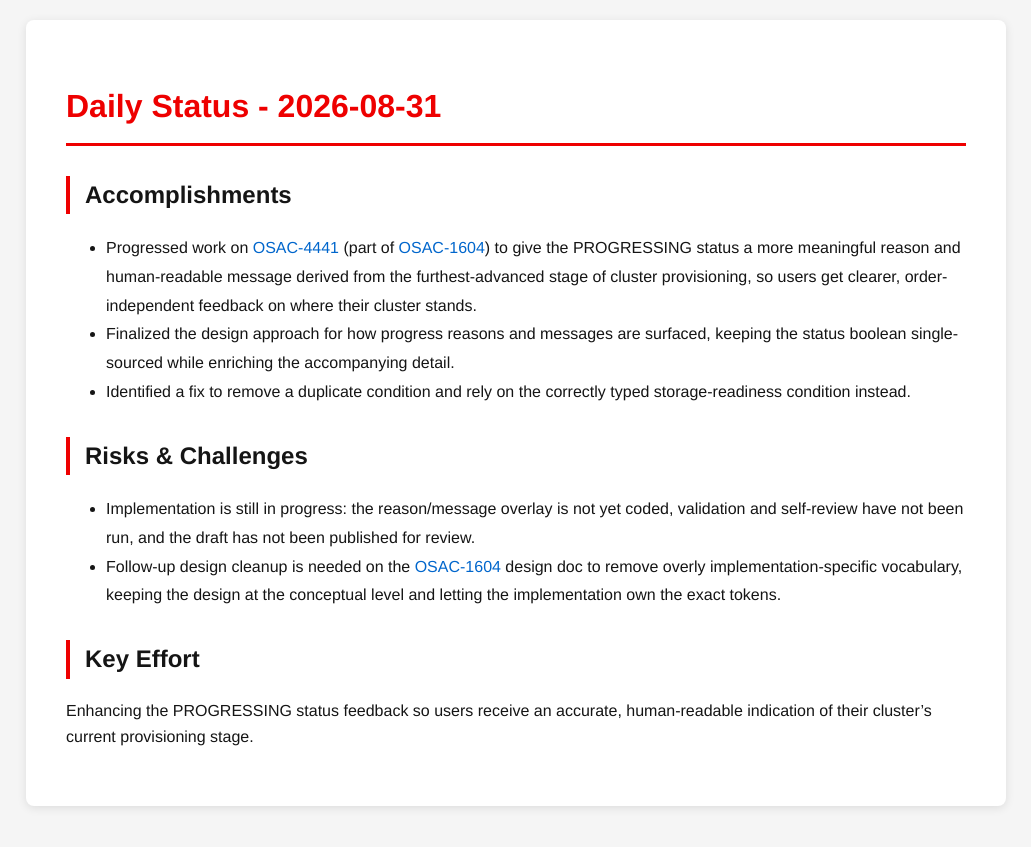
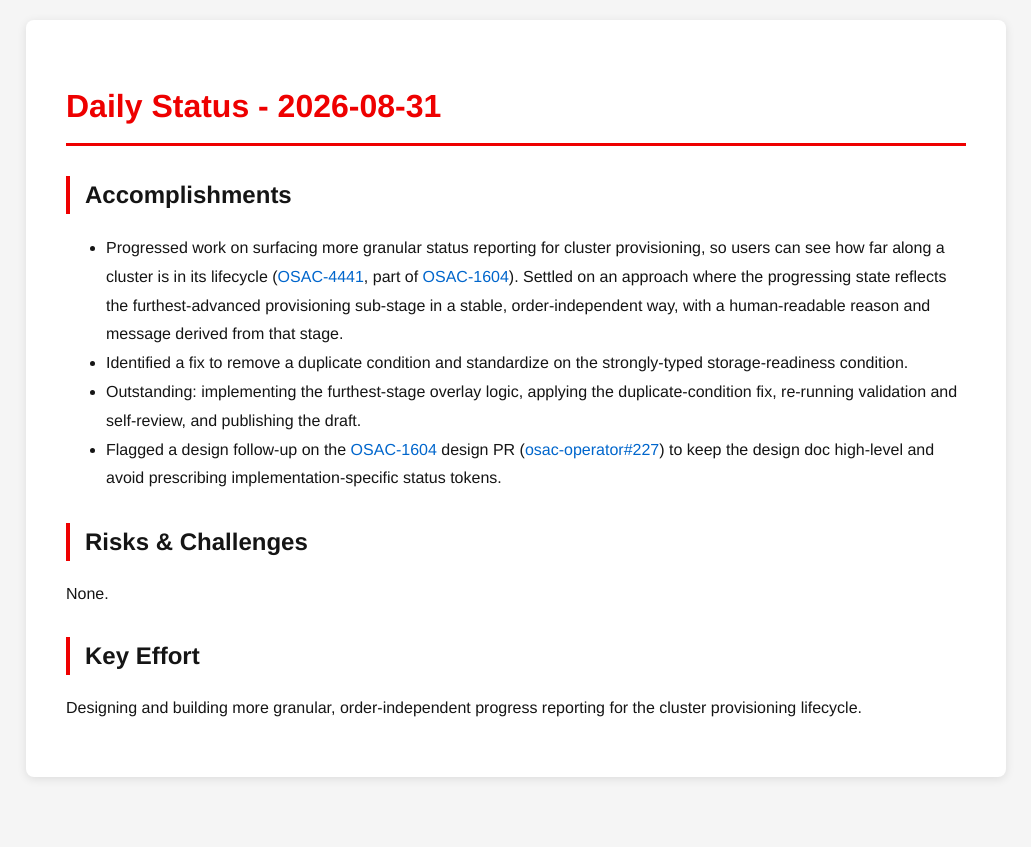
Before and after one commit to tzvatot/daily-status, a Jekyll site: the page built from 2026-08-31.md, in a window 1280 px wide. Shown: the top 847 px of the page, without its empty margins (124-1155 px from the left). Built offline with Jekyll 4.4.1, drawn with Linux system fonts in a browser that asks for light colours.

Commit message:
Daily status update - 2026-08-31

```diff
--- a/2026-08-31.md
+++ b/2026-08-31.md
@@ -7,13 +7,13 @@ date: 2026-08-31
 # Daily Status - 2026-08-31
 
 ## Accomplishments
-- Progressed work on [OSAC-4441](https://redhat.atlassian.net/browse/OSAC-4441) (part of [OSAC-1604](https://redhat.atlassian.net/browse/OSAC-1604)) to give the PROGRESSING status a more meaningful reason and human-readable message derived from the furthest-advanced stage of cluster provisioning, so users get clearer, order-independent feedback on where their cluster stands.
-- Finalized the design approach for how progress reasons and messages are surfaced, keeping the status boolean single-sourced while enriching the accompanying detail.
-- Identified a fix to remove a duplicate condition and rely on the correctly typed storage-readiness condition instead.
+- Progressed work on surfacing more granular status reporting for cluster provisioning, so users can see how far along a cluster is in its lifecycle ([OSAC-4441](https://redhat.atlassian.net/browse/OSAC-4441), part of [OSAC-1604](https://redhat.atlassian.net/browse/OSAC-1604)). Settled on an approach where the progressing state reflects the furthest-advanced provisioning sub-stage in a stable, order-independent way, with a human-readable reason and message derived from that stage.
+- Identified a fix to remove a duplicate condition and standardize on the strongly-typed storage-readiness condition.
+- Outstanding: implementing the furthest-stage overlay logic, applying the duplicate-condition fix, re-running validation and self-review, and publishing the draft.
+- Flagged a design follow-up on the [OSAC-1604](https://redhat.atlassian.net/browse/OSAC-1604) design PR ([osac-operator#227](https://github.com/osac-project/osac-operator/pull/227)) to keep the design doc high-level and avoid prescribing implementation-specific status tokens.
 
 ## Risks & Challenges
-- Implementation is still in progress: the reason/message overlay is not yet coded, validation and self-review have not been run, and the draft has not been published for review.
-- Follow-up design cleanup is needed on the [OSAC-1604](https://redhat.atlassian.net/browse/OSAC-1604) design doc to remove overly implementation-specific vocabulary, keeping the design at the conceptual level and letting the implementation own the exact tokens.
+None.
 
 ## Key Effort
-Enhancing the PROGRESSING status feedback so users receive an accurate, human-readable indication of their cluster's current provisioning stage.
+Designing and building more granular, order-independent progress reporting for the cluster provisioning lifecycle.
```
